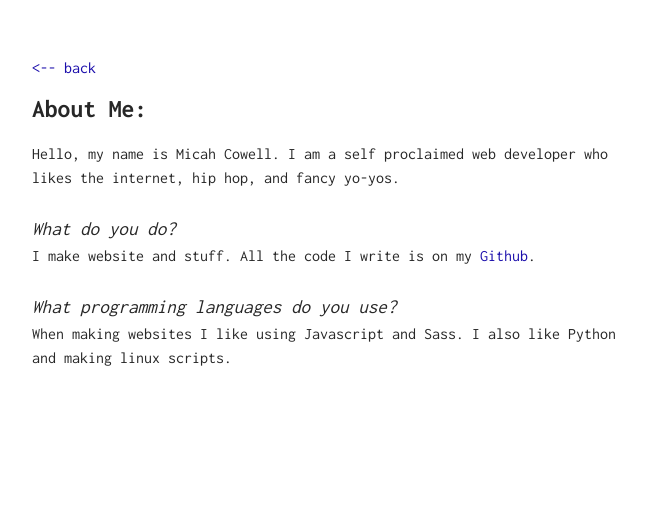
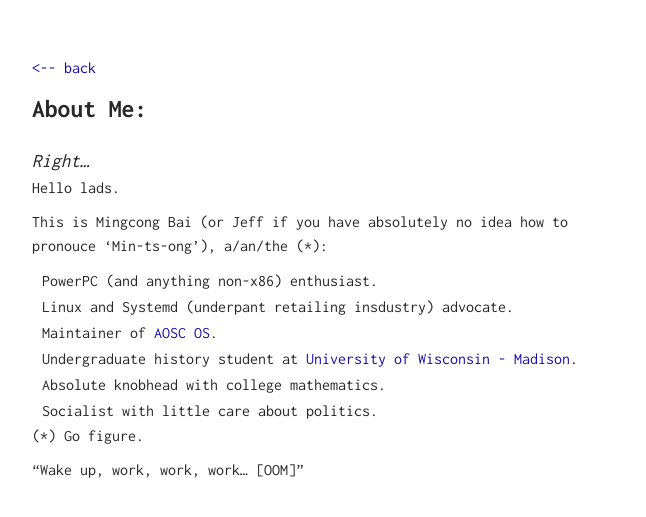
Before and after one commit to MingcongBai/MingcongBai.github.io, a Jekyll site: the page built from me/index.md, in a window 1280 px wide. Shown: the top 517 px of the page, without its empty margins (308-954 px from the left). Built offline with Jekyll 4.4.1, drawn with Linux system fonts in a browser that asks for light colours.

Commit message:
about: change it to mine

```diff
--- a/me/index.md
+++ b/me/index.md
@@ -2,10 +2,20 @@
 layout: about
 ---
 
-Hello, my name is Micah Cowell. I am a self proclaimed web developer who likes the internet, hip hop, and fancy yo-yos.
+Right...
+========
 
-# What do you do?
-I make website and stuff. All the code I write is on my [Github](https://github.com/getmicah).
+*Hello lads.*
 
-# What programming languages do you use?
-When making websites I like using Javascript and Sass. I also like Python and making linux scripts.
+This is Mingcong Bai (or Jeff if you have absolutely no idea how to pronouce 'Min-ts-ong'), a/an/the (*):
+
+- PowerPC (and anything non-x86) enthusiast.
+- Linux and Systemd (underpant retailing insdustry) advocate.
+- Maintainer of [AOSC OS](https://aosc.io/).
+- Undergraduate history student at [University of Wisconsin - Madison](https://wisc.edu/).
+- Absolute knobhead with college mathematics.
+- Socialist with little care about politics.
+
+(*) Go figure.
+
+*"Wake up, work, work, work... [OOM]"*
```
